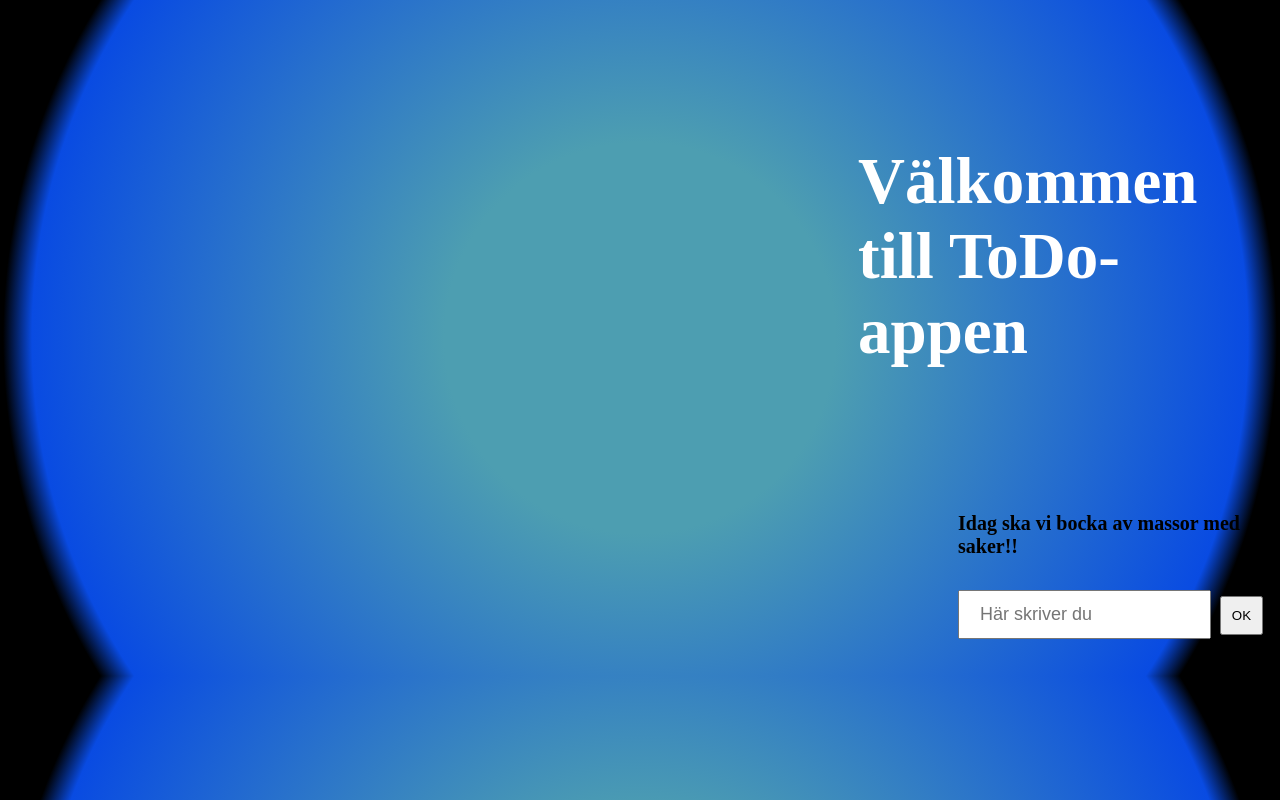
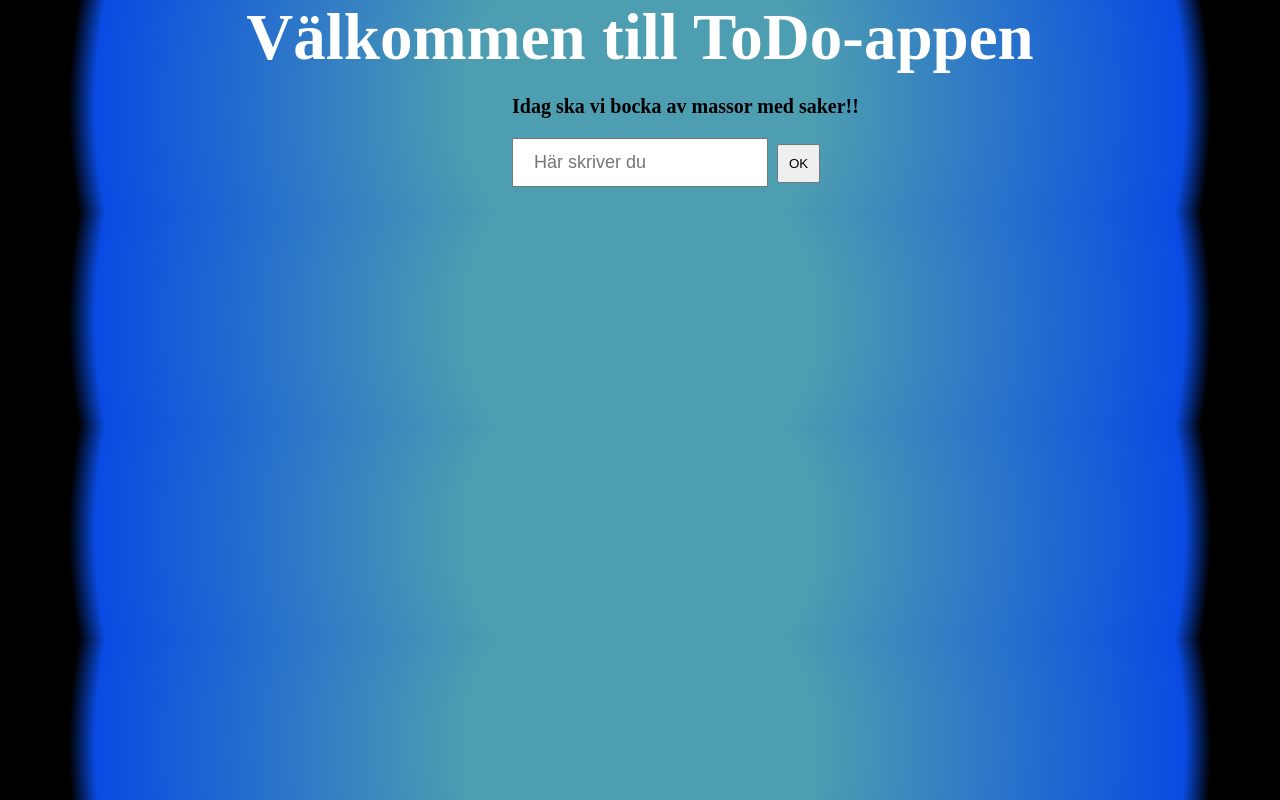
Before and after one commit to TheAzne/uppgift4todo, a plain HTML site: page index.html in a window 1280 px wide. Drawn offline with Linux system fonts and the light colour scheme.

Commit message:
Update style.css

```diff
--- a/style.css
+++ b/style.css
@@ -1,23 +1,28 @@
 h1 {
   color: white;
   font-size: 65px;
-  padding: 100px;
-  margin-left: 750px;
+  margin: auto;
+  text-align: center;
 }
 
 body{
+  margin: auto;
   background: rgb(77,158,177);
 background: radial-gradient(circle, rgba(77,158,177,1) 27%, rgba(9,75,226,1) 84%, rgba(0,0,0,1) 88%);
 }
 .klara {
+  margin: auto;
   text-decoration: line-through;
   color: rgb(0, 255, 34);
   cursor: pointer;
 }
 
 .trashcan {
+
+  margin-left: 10px;
+
   font-size: 20px;
-  margin-left: 15px;
+
   cursor: pointer;
 }
 .trashcan:hover{
@@ -29,23 +34,29 @@ background: radial-gradient(circle, rgba(77,158,177,1) 27%, rgba(9,75,226,1) 84%
   transition: all 0.0s ease 0s;
 }
 ul {
+  margin-left:39%;
+
   color: rgb(0, 0, 0);
   font-size: 25px;
-  margin-left: 950px;
   font-weight: bold;
-
 }
 
 p {
+  margin-left: 40%;
   color: black;
   font-size: 20px;
-  margin-left: 950px;
+
+
   font-weight: bold;
 }
 
 button {
+
+  left: 1050px;
+
   padding: 10px 10px;
   margin: 5px;
+
 }
 .knapp:hover {
   background: #1eff00;
@@ -57,11 +68,13 @@ button {
 }
 
 input {
+  margin-left: 40%;
   width: 20%;
   padding: 12px 20px;
-  margin: 12px 0;
-  margin-left: 950px;
+
+
   box-sizing: border-box;
   font-size: 18px;
 
+
 }
```
